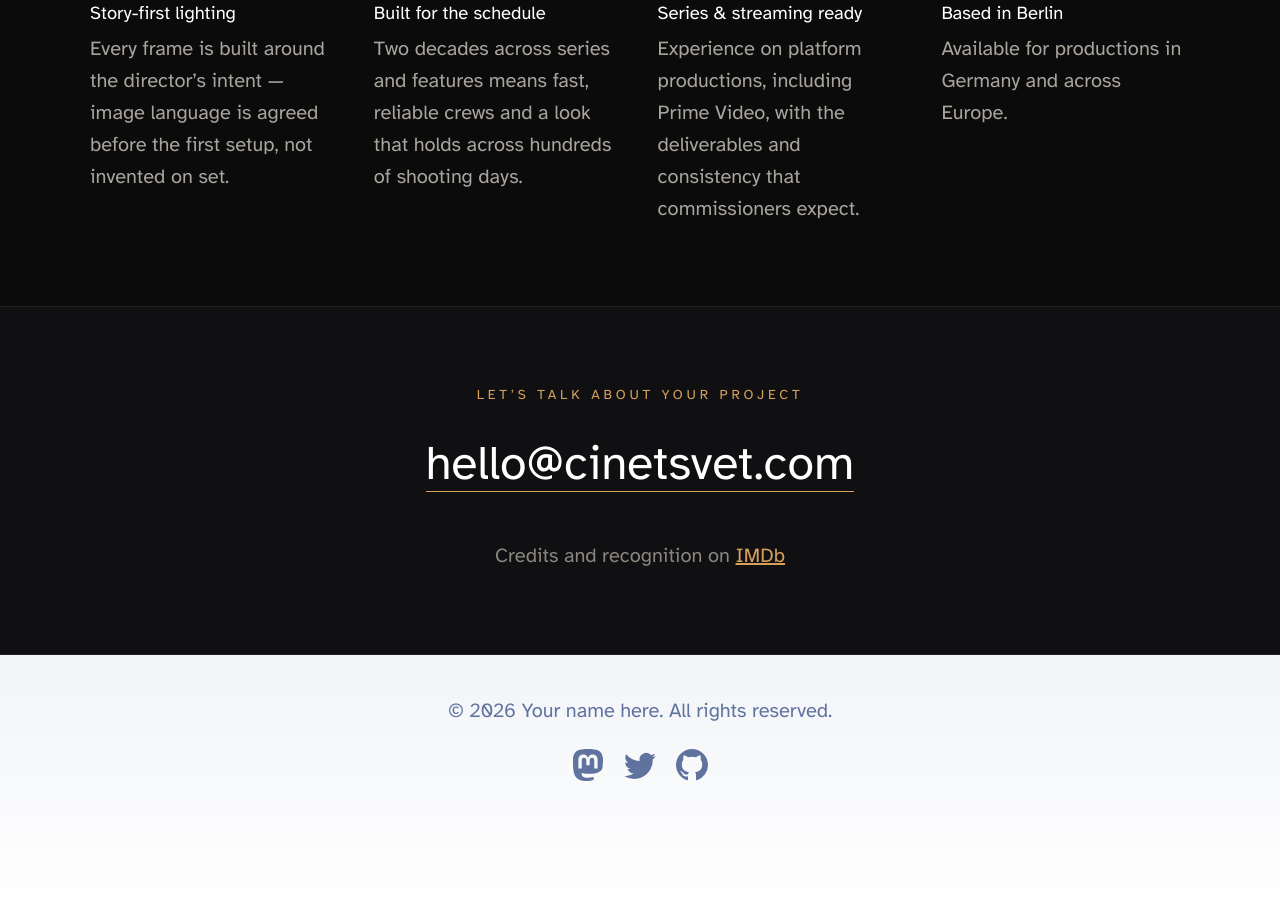
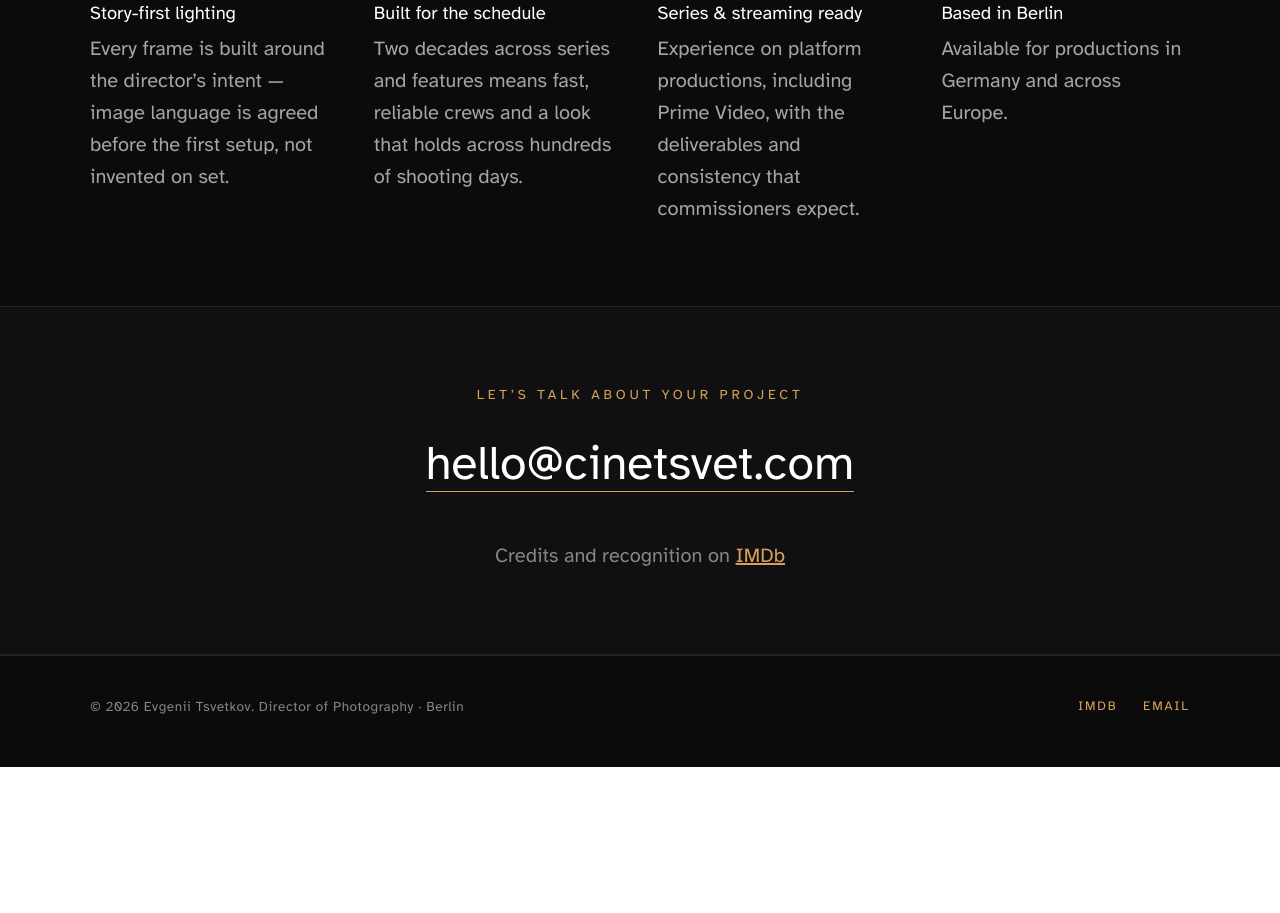
Before and after one commit to libella/astro-blog-starter-template, an Astro site: page / in a window 1280 px wide. Shown: the part 2599-3512 px from the top of the page. After the commit the page ends 3366 px from the top, so only its background shows below. Built offline with nearby package versions, Linux system fonts and the light colour scheme; Astro itself is replaced by a stand-in of ours.

Commit message:
Update Footer.astro
Evgenii Updates

```diff
--- a/src/components/Footer.astro
+++ b/src/components/Footer.astro
@@ -1,62 +1,54 @@
 ---
 const today = new Date();
+const imdb = 'https://www.imdb.com/name/nm3898639/';
+const email = 'hello@cinetsvet.com'; // TODO: replace with your real address
 ---
 
 <footer>
-	&copy; {today.getFullYear()} Your name here. All rights reserved.
-	<div class="social-links">
-		<a href="https://m.webtoo.ls/@astro" target="_blank">
-			<span class="sr-only">Follow Astro on Mastodon</span>
-			<svg
-				viewBox="0 0 16 16"
-				aria-hidden="true"
-				width="32"
-				height="32"
-				astro-icon="social/mastodon"
-				><path
-					fill="currentColor"
-					d="M11.19 12.195c2.016-.24 3.77-1.475 3.99-2.603.348-1.778.32-4.339.32-4.339 0-3.47-2.286-4.488-2.286-4.488C12.062.238 10.083.017 8.027 0h-.05C5.92.017 3.942.238 2.79.765c0 0-2.285 1.017-2.285 4.488l-.002.662c-.004.64-.007 1.35.011 2.091.083 3.394.626 6.74 3.78 7.57 1.454.383 2.703.463 3.709.408 1.823-.1 2.847-.647 2.847-.647l-.06-1.317s-1.303.41-2.767.36c-1.45-.05-2.98-.156-3.215-1.928a3.614 3.614 0 0 1-.033-.496s1.424.346 3.228.428c1.103.05 2.137-.064 3.188-.189zm1.613-2.47H11.13v-4.08c0-.859-.364-1.295-1.091-1.295-.804 0-1.207.517-1.207 1.541v2.233H7.168V5.89c0-1.024-.403-1.541-1.207-1.541-.727 0-1.091.436-1.091 1.296v4.079H3.197V5.522c0-.859.22-1.541.66-2.046.456-.505 1.052-.764 1.793-.764.856 0 1.504.328 1.933.983L8 4.39l.417-.695c.429-.655 1.077-.983 1.934-.983.74 0 1.336.259 1.791.764.442.505.661 1.187.661 2.046v4.203z"
-				></path></svg
-			>
-		</a>
-		<a href="https://twitter.com/astrodotbuild" target="_blank">
-			<span class="sr-only">Follow Astro on Twitter</span>
-			<svg viewBox="0 0 16 16" aria-hidden="true" width="32" height="32" astro-icon="social/twitter"
-				><path
-					fill="currentColor"
-					d="M5.026 15c6.038 0 9.341-5.003 9.341-9.334 0-.14 0-.282-.006-.422A6.685 6.685 0 0 0 16 3.542a6.658 6.658 0 0 1-1.889.518 3.301 3.301 0 0 0 1.447-1.817 6.533 6.533 0 0 1-2.087.793A3.286 3.286 0 0 0 7.875 6.03a9.325 9.325 0 0 1-6.767-3.429 3.289 3.289 0 0 0 1.018 4.382A3.323 3.323 0 0 1 .64 6.575v.045a3.288 3.288 0 0 0 2.632 3.218 3.203 3.203 0 0 1-.865.115 3.23 3.23 0 0 1-.614-.057 3.283 3.283 0 0 0 3.067 2.277A6.588 6.588 0 0 1 .78 13.58a6.32 6.32 0 0 1-.78-.045A9.344 9.344 0 0 0 5.026 15z"
-				></path></svg
-			>
-		</a>
-		<a href="https://github.com/withastro/astro" target="_blank">
-			<span class="sr-only">Go to Astro's GitHub repo</span>
-			<svg viewBox="0 0 16 16" aria-hidden="true" width="32" height="32" astro-icon="social/github"
-				><path
-					fill="currentColor"
-					d="M8 0C3.58 0 0 3.58 0 8c0 3.54 2.29 6.53 5.47 7.59.4.07.55-.17.55-.38 0-.19-.01-.82-.01-1.49-2.01.37-2.53-.49-2.69-.94-.09-.23-.48-.94-.82-1.13-.28-.15-.68-.52-.01-.53.63-.01 1.08.58 1.23.82.72 1.21 1.87.87 2.33.66.07-.52.28-.87.51-1.07-1.78-.2-3.64-.89-3.64-3.95 0-.87.31-1.59.82-2.15-.08-.2-.36-1.02.08-2.12 0 0 .67-.21 2.2.82.64-.18 1.32-.27 2-.27.68 0 1.36.09 2 .27 1.53-1.04 2.2-.82 2.2-.82.44 1.1.16 1.92.08 2.12.51.56.82 1.27.82 2.15 0 3.07-1.87 3.75-3.65 3.95.29.25.54.73.54 1.48 0 1.07-.01 1.93-.01 2.2 0 .21.15.46.55.38A8.012 8.012 0 0 0 16 8c0-4.42-3.58-8-8-8z"
-				></path></svg
-			>
-		</a>
+	<div class="inner">
+		<p class="copy">
+			&copy; {today.getFullYear()} Evgenii Tsvetkov. Director of Photography · Berlin
+		</p>
+		<nav class="links" aria-label="Footer">
+			<a href={imdb} target="_blank" rel="noopener">IMDb</a>
+			<a href={`mailto:${email}`}>Email</a>
+		</nav>
 	</div>
 </footer>
+
 <style>
 	footer {
-		padding: 2em 1em 6em 1em;
-		background: linear-gradient(var(--gray-gradient)) no-repeat;
-		color: rgb(var(--gray));
-		text-align: center;
+		padding: 2.5rem 1.5rem 3rem;
+		background: #0b0b0c;
+		border-top: 1px solid #222;
+		color: #8a867f;
 	}
-	.social-links {
+	.inner {
+		max-width: 1100px;
+		margin: 0 auto;
 		display: flex;
-		justify-content: center;
-		gap: 1em;
-		margin-top: 1em;
+		flex-wrap: wrap;
+		justify-content: space-between;
+		align-items: center;
+		gap: 1rem;
 	}
-	.social-links a {
+	.copy {
+		margin: 0;
+		font-size: 0.85rem;
+		letter-spacing: 0.04em;
+	}
+	.links {
+		display: flex;
+		gap: 1.6rem;
+	}
+	.links a {
+		color: #d6a05a;
 		text-decoration: none;
-		color: rgb(var(--gray));
+		font-size: 0.8rem;
+		letter-spacing: 0.14em;
+		text-transform: uppercase;
 	}
-	.social-links a:hover {
-		color: rgb(var(--gray-dark));
+	.links a:hover {
+		color: #fff;
 	}
 </style>
```
